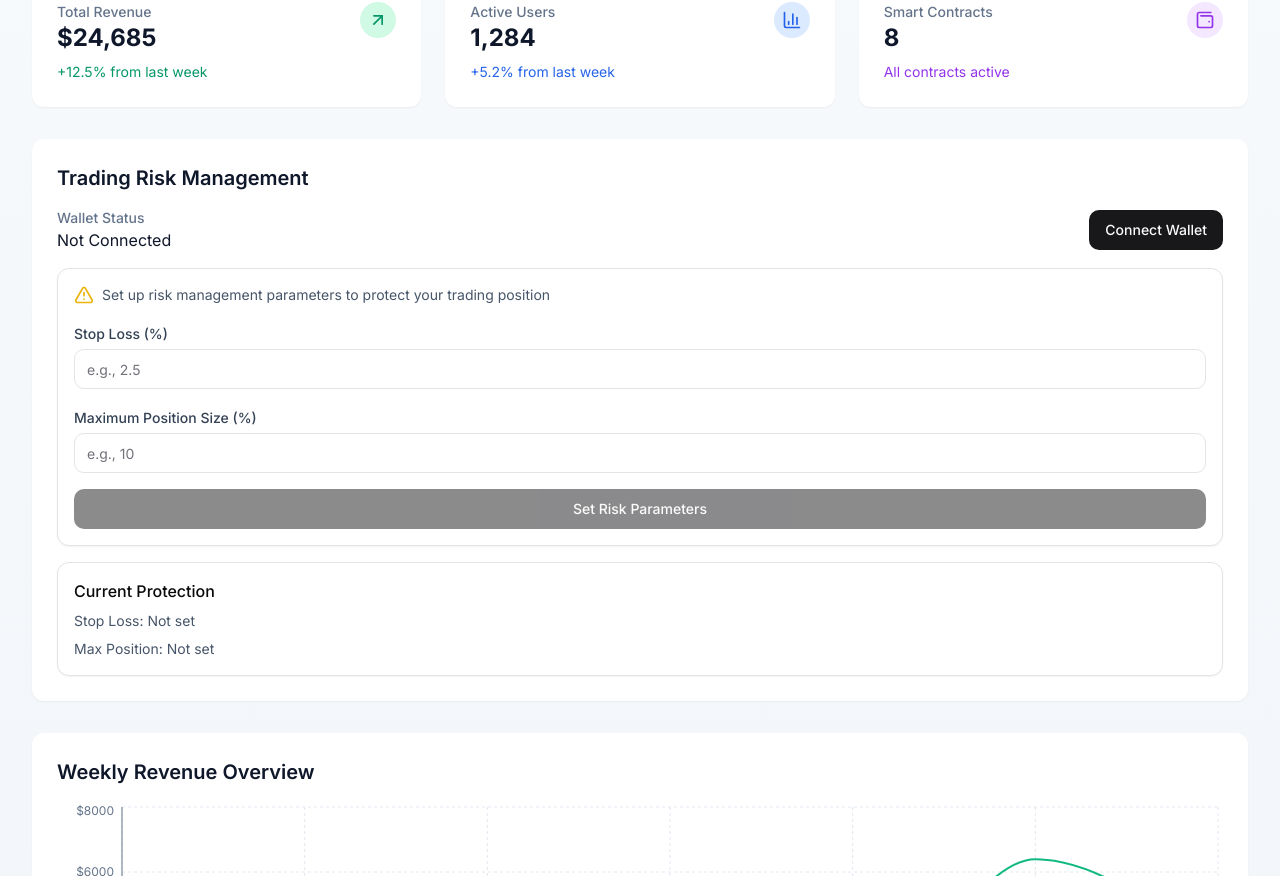
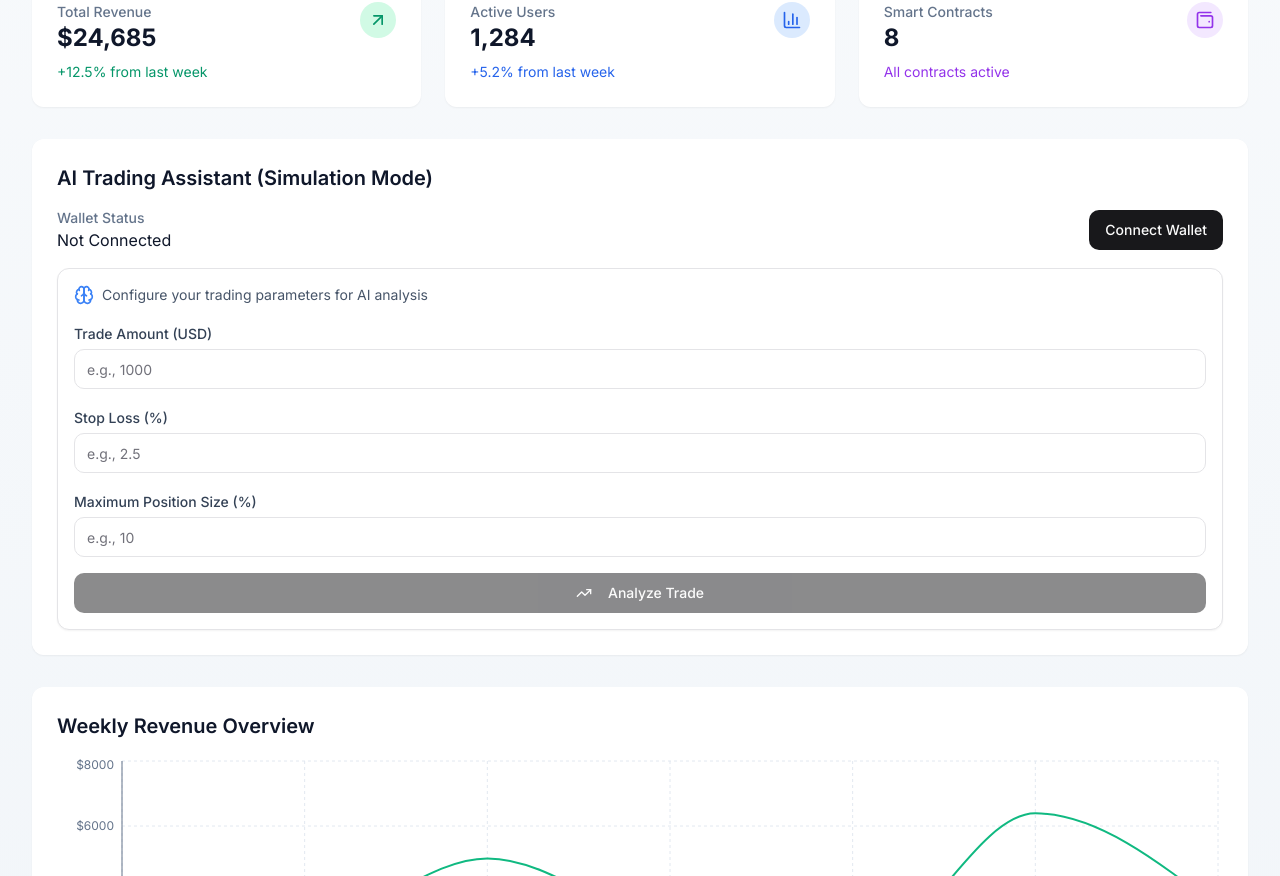
Before and after one commit to Cuheyman/revenue-boost-platform, a React (Vite) app: page / in a window 1280 px wide. Shown: the part 375-1251 px from the top of the page. Built offline with nearby package versions, Linux system fonts and the light colour scheme.

Commit message:
Implement safer approach
Implement a safer approach for handling user interactions and data.  Further user handling and backend integration will be addressed in subsequent commits.

```diff
--- a/src/components/SmartContractSection.tsx
+++ b/src/components/SmartContractSection.tsx
@@ -4,14 +4,17 @@ import { Card } from "@/components/ui/card";
 import { Button } from "@/components/ui/button";
 import { useToast } from "@/hooks/use-toast";
 import { Input } from "@/components/ui/input";
-import { Loader2, AlertTriangle } from "lucide-react";
-import { connectWallet, getTokenBalance } from "@/utils/web3Utils";
+import { Loader2, AlertTriangle, Brain, TrendingUp } from "lucide-react";
+import { connectWallet, simulateTradeWithAI } from "@/utils/web3Utils";
 
 const SmartContractSection = () => {
   const [isConnecting, setIsConnecting] = useState(false);
+  const [isAnalyzing, setIsAnalyzing] = useState(false);
   const [walletAddress, setWalletAddress] = useState("");
   const [stopLoss, setStopLoss] = useState("");
   const [maxPosition, setMaxPosition] = useState("");
+  const [tradeAmount, setTradeAmount] = useState("");
+  const [aiRecommendation, setAiRecommendation] = useState<any>(null);
   const { toast } = useToast();
 
   const handleConnect = async () => {
@@ -34,26 +37,43 @@ const SmartContractSection = () => {
     }
   };
 
-  const handleDeploy = () => {
-    if (!stopLoss || !maxPosition) {
+  const handleAnalyze = async () => {
+    if (!stopLoss || !maxPosition || !tradeAmount) {
       toast({
         title: "Validation Error",
-        description: "Please set both stop-loss and maximum position size",
+        description: "Please fill in all fields before analysis",
         variant: "destructive",
       });
       return;
     }
 
+    setIsAnalyzing(true);
+    try {
+      const analysis = await simulateTradeWithAI(
+        Number(tradeAmount),
+        Number(stopLoss),
+        Number(maxPosition)
+      );
+      setAiRecommendation(analysis);
       toast({
-      title: "Risk Management Setup",
-      description: "Stop-loss and position limits configured successfully",
+        title: "Analysis Complete",
+        description: "AI has generated trading recommendations",
       });
+    } catch (error) {
+      toast({
+        title: "Analysis Error",
+        description: "Failed to generate AI recommendations",
+        variant: "destructive",
+      });
+    } finally {
+      setIsAnalyzing(false);
+    }
   };
 
   return (
     <Card className="glass-card p-6">
       <h3 className="text-xl font-semibold text-slate-900 mb-4">
-        Trading Risk Management
+        AI Trading Assistant (Simulation Mode)
       </h3>
       <div className="space-y-4">
         <div className="flex items-center justify-between">
@@ -78,13 +98,24 @@ const SmartContractSection = () => {
         <div className="grid gap-4">
           <Card className="p-4">
             <div className="flex items-start space-x-2 mb-4">
-              <AlertTriangle className="h-5 w-5 text-yellow-500" />
+              <Brain className="h-5 w-5 text-blue-500" />
               <p className="text-sm text-slate-600">
-                Set up risk management parameters to protect your trading position
+                Configure your trading parameters for AI analysis
               </p>
             </div>
 
             <div className="space-y-4">
+              <div>
+                <label className="text-sm font-medium text-slate-700">Trade Amount (USD)</label>
+                <Input
+                  type="number"
+                  placeholder="e.g., 1000"
+                  value={tradeAmount}
+                  onChange={(e) => setTradeAmount(e.target.value)}
+                  className="mt-1"
+                />
+              </div>
+
               <div>
                 <label className="text-sm font-medium text-slate-700">Stop Loss (%)</label>
                 <Input
@@ -108,26 +139,50 @@ const SmartContractSection = () => {
               </div>
 
               <Button
-                onClick={handleDeploy}
-                disabled={!walletAddress || !stopLoss || !maxPosition}
+                onClick={handleAnalyze}
+                disabled={!walletAddress || !stopLoss || !maxPosition || !tradeAmount || isAnalyzing}
                 className="w-full"
               >
-                Set Risk Parameters
+                {isAnalyzing ? (
+                  <>
+                    <Loader2 className="mr-2 h-4 w-4 animate-spin" />
+                    Analyzing
+                  </>
+                ) : (
+                  <>
+                    <TrendingUp className="mr-2 h-4 w-4" />
+                    Analyze Trade
+                  </>
+                )}
               </Button>
             </div>
           </Card>
 
-          <Card className="p-4">
-            <h4 className="font-medium mb-2">Current Protection</h4>
+          {aiRecommendation && (
+            <Card className="p-4 bg-slate-50">
+              <h4 className="font-medium mb-2 flex items-center gap-2">
+                <Brain className="h-4 w-4 text-blue-500" />
+                AI Recommendation
+              </h4>
               <div className="space-y-2">
                 <p className="text-sm text-slate-600">
-                Stop Loss: {stopLoss ? `${stopLoss}%` : 'Not set'}
+                  Action: <span className="font-medium">{aiRecommendation.recommendation}</span>
                 </p>
                 <p className="text-sm text-slate-600">
-                Max Position: {maxPosition ? `${maxPosition}%` : 'Not set'}
+                  Confidence: <span className="font-medium">{(aiRecommendation.confidence * 100).toFixed(1)}%</span>
+                </p>
+                <p className="text-sm text-slate-600">
+                  Expected Return: <span className="font-medium">{aiRecommendation.predictedReturn}%</span>
+                </p>
+                <p className="text-sm text-slate-600">
+                  Risk Level: <span className="font-medium">{aiRecommendation.riskLevel}</span>
+                </p>
+                <p className="text-sm text-slate-600">
+                  Reasoning: <span className="font-medium">{aiRecommendation.reasoning}</span>
                 </p>
               </div>
             </Card>
+          )}
         </div>
       </div>
     </Card>
--- a/src/utils/web3Utils.ts
+++ b/src/utils/web3Utils.ts
@@ -1,4 +1,3 @@
-
 import { ethers } from "ethers";
 
 export const connectWallet = async () => {
@@ -17,6 +16,23 @@ export const connectWallet = async () => {
     console.error("Error connecting wallet:", error);
     throw error;
   }
+};
+
+export const simulateTradeWithAI = async (
+  amount: number,
+  stopLoss: number,
+  maxPosition: number
+) => {
+  // Simulated AI analysis - this would be replaced with actual AI model in production
+  const mockAnalysis = {
+    recommendation: "BUY",
+    confidence: 0.85,
+    predictedReturn: 2.5,
+    riskLevel: "MEDIUM",
+    reasoning: "Strong momentum indicators and positive market sentiment",
+  };
+
+  return mockAnalysis;
 };
 
 export const deployContract = async (signer: ethers.Signer, abi: any, bytecode: string, args: any[] = []) => {
```
Lines whose indentation alone changed are shown as unchanged.
